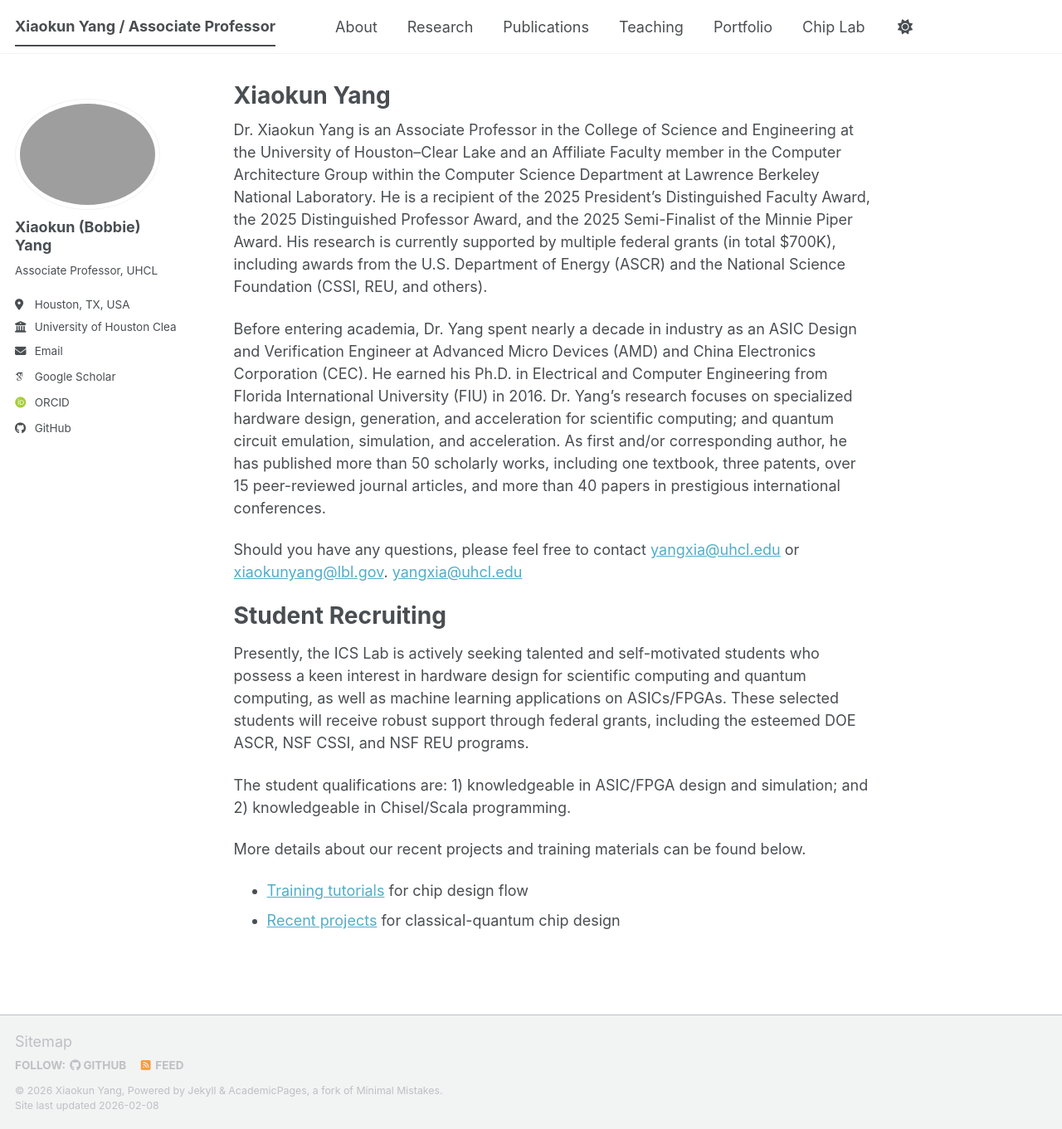
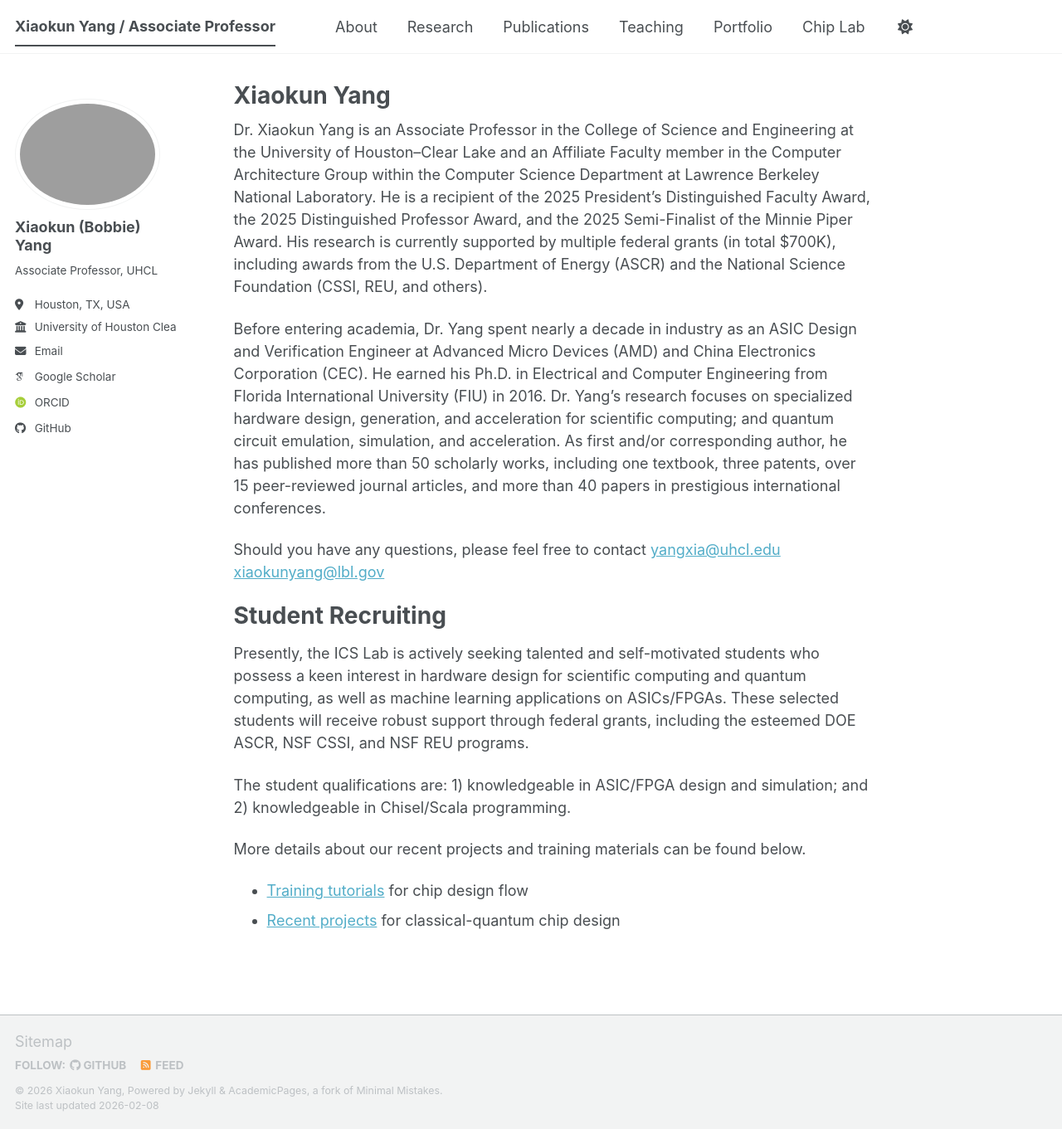
Before and after one commit to bobbieyang/bobbieyang.github.io, a Jekyll site: the page built from _pages/about.md, in a window 1280 px wide and 1361 px high. Shown: the whole window at 83% size. Built offline with Jekyll 4.4.1, drawn with Linux system fonts in a browser that asks for light colours; some web fonts are replaced; a script bundle is joined from its source files by our own code; library files that are not in the unit come from our copies.

Commit message:
Update about.md

```diff
--- a/_pages/about.md
+++ b/_pages/about.md
@@ -12,9 +12,8 @@ Dr. Xiaokun Yang is an Associate Professor in the College of Science and Enginee
 Before entering academia, Dr. Yang spent nearly a decade in industry as an ASIC Design and Verification Engineer at Advanced Micro Devices (AMD) and China Electronics Corporation (CEC). He earned his Ph.D. in Electrical and Computer Engineering from Florida International University (FIU) in 2016. Dr. Yang’s research focuses on specialized hardware design, generation, and acceleration for scientific computing; and quantum circuit emulation, simulation, and acceleration. As first and/or corresponding author, he has published more than 50 scholarly works, including one textbook, three patents, over 15 peer-reviewed journal articles, and more than 40 papers in prestigious international conferences.
 
 Should you have any questions, please feel free to contact
-[yangxia@uhcl.edu](mailto:yangxia@uhcl.edu) or
-[xiaokunyang@lbl.gov](mailto:xiaokunyang@lbl.gov).
 [yangxia@uhcl.edu](mailto:yangxia@uhcl.edu?subject=Research%20Inquiry)
+[xiaokunyang@lbl.gov](mailto:xiaokunyang@lbl.gov?subject=Research%20Inquiry)
 
 
 
```
